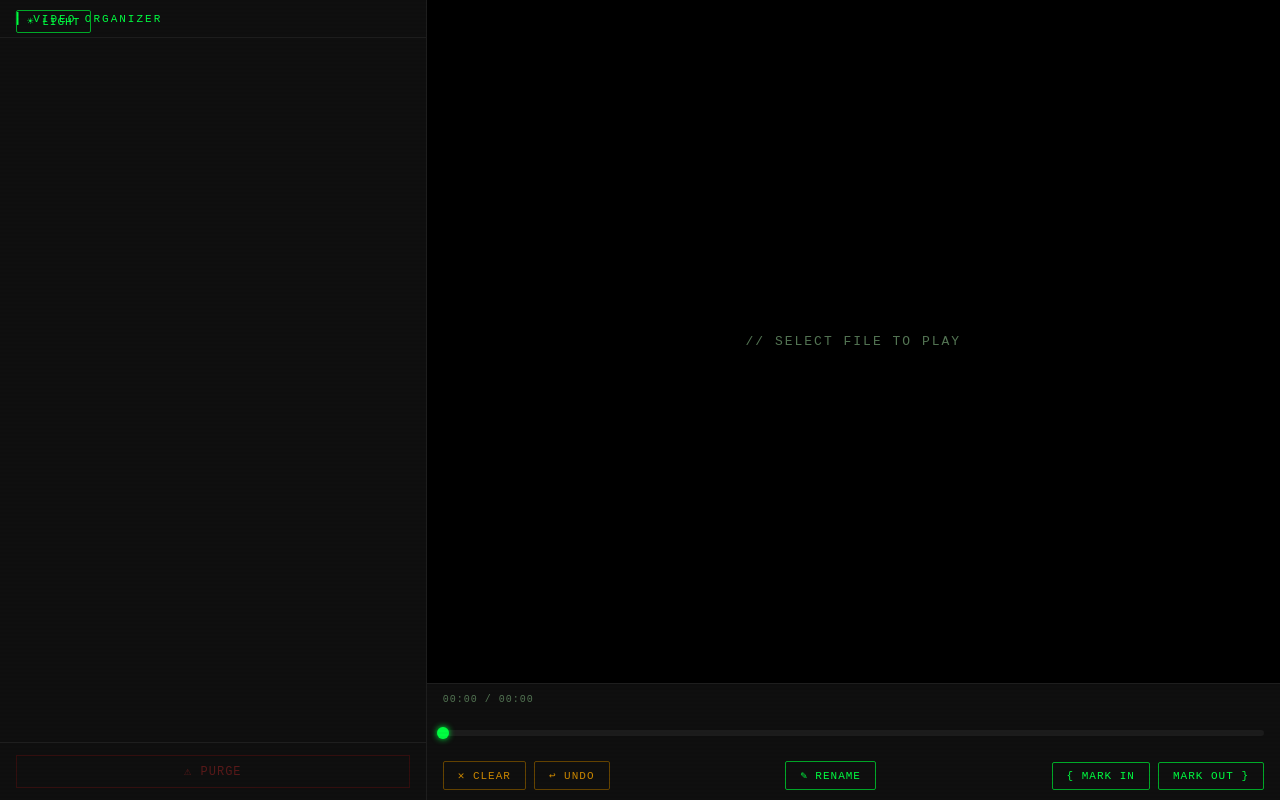
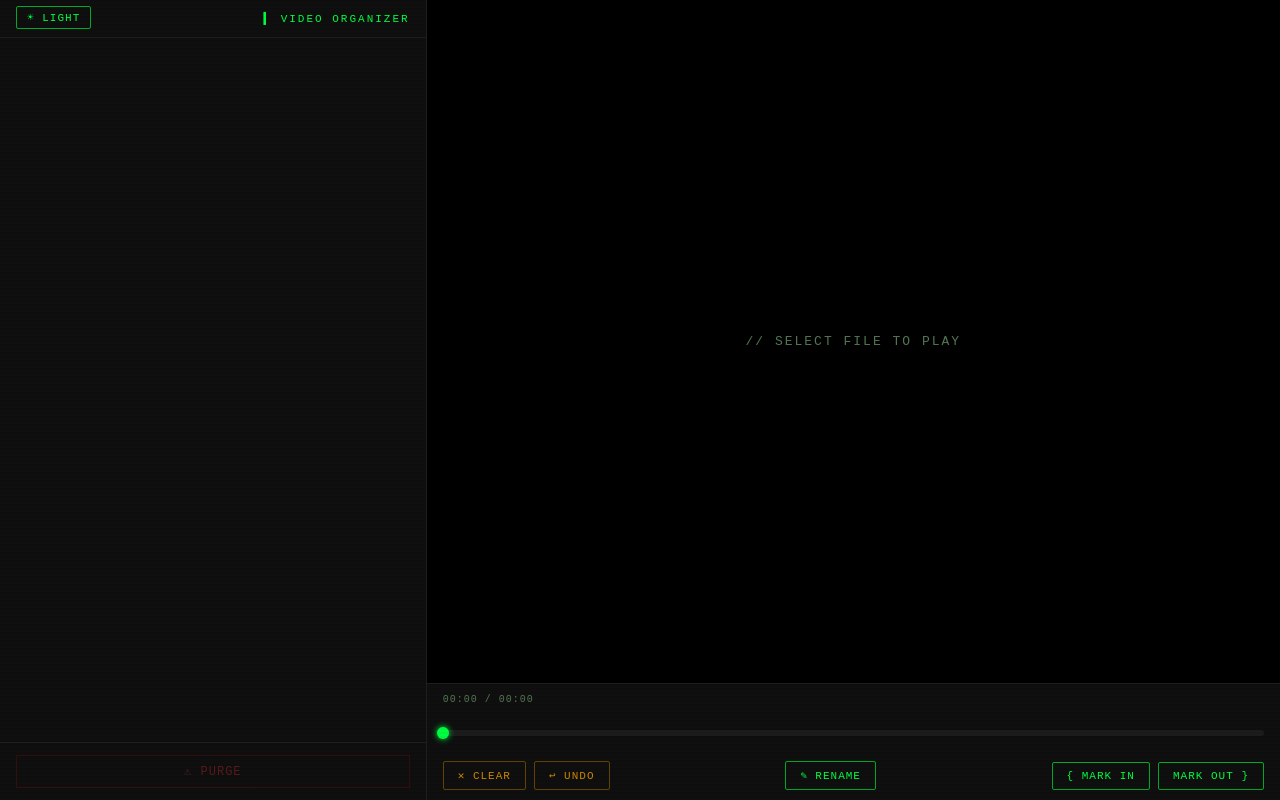
Before and after one commit to Evlos/video_organizer, a Flask app: page / in a window 1280 px wide. Run offline with Flask 3, Linux system fonts and the light colour scheme; data that the repository does not hold is empty.

Commit message:
[#] templates/index.html

```diff
--- a/templates/index.html
+++ b/templates/index.html
@@ -16,7 +16,7 @@
 
   /* LEFT */
   #left { width: 33.333%; border-right: 1px solid var(--border); display: flex; flex-direction: column; background: var(--panel); }
-  #left-header { padding: 12px 16px; border-bottom: 1px solid var(--border); font-size: 11px; color: var(--green); letter-spacing: 2px; text-transform: uppercase; }
+  #left-header { padding: 12px 16px; border-bottom: 1px solid var(--border); font-size: 11px; color: var(--green); letter-spacing: 2px; text-transform: uppercase; text-align: right; }
   #file-list { flex: 1; overflow-y: auto; }
   #file-list::-webkit-scrollbar { width: 4px; }
   #file-list::-webkit-scrollbar-thumb { background: var(--green-dim); }
@@ -117,7 +117,7 @@
   /* Theme toggle button */
   #theme-toggle {
     position: fixed;
-    top: 10px;
+    top: 6px;
     left: 16px;
     z-index: 10000;
     background: transparent;
```
